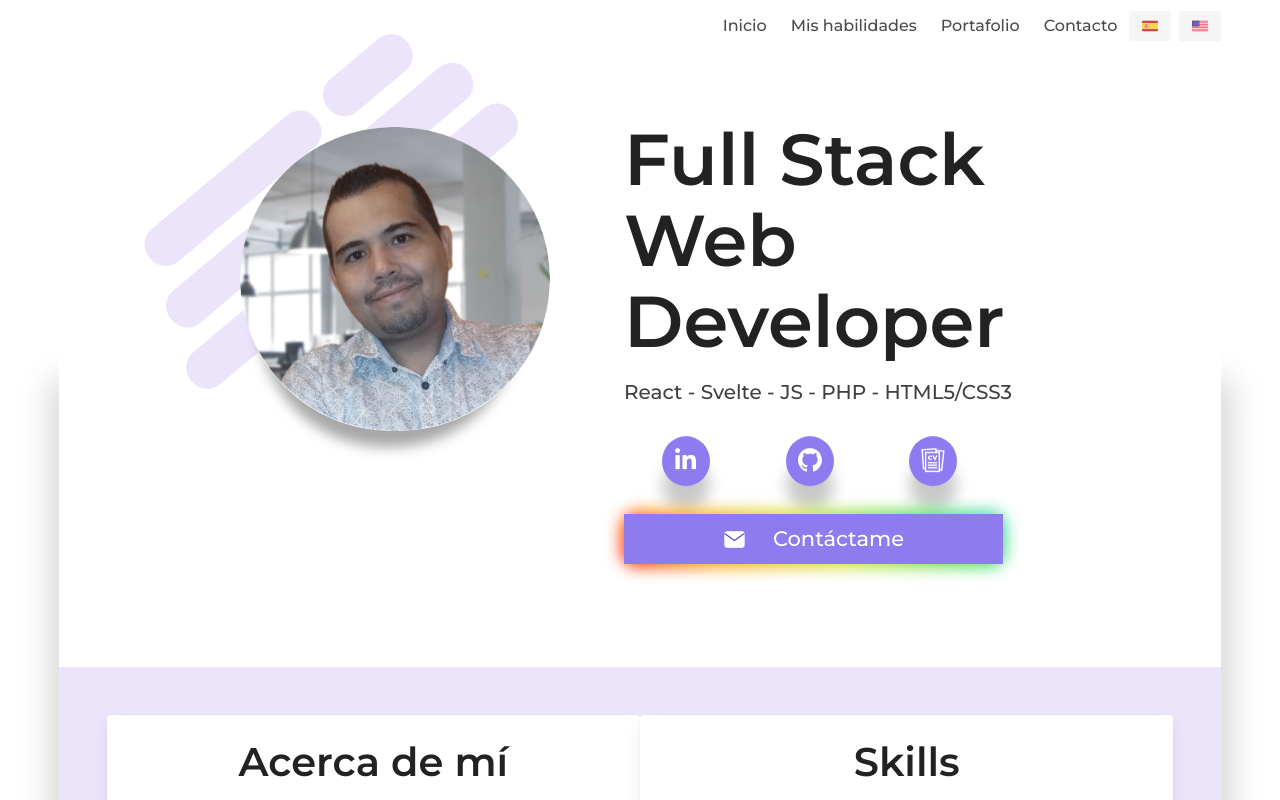
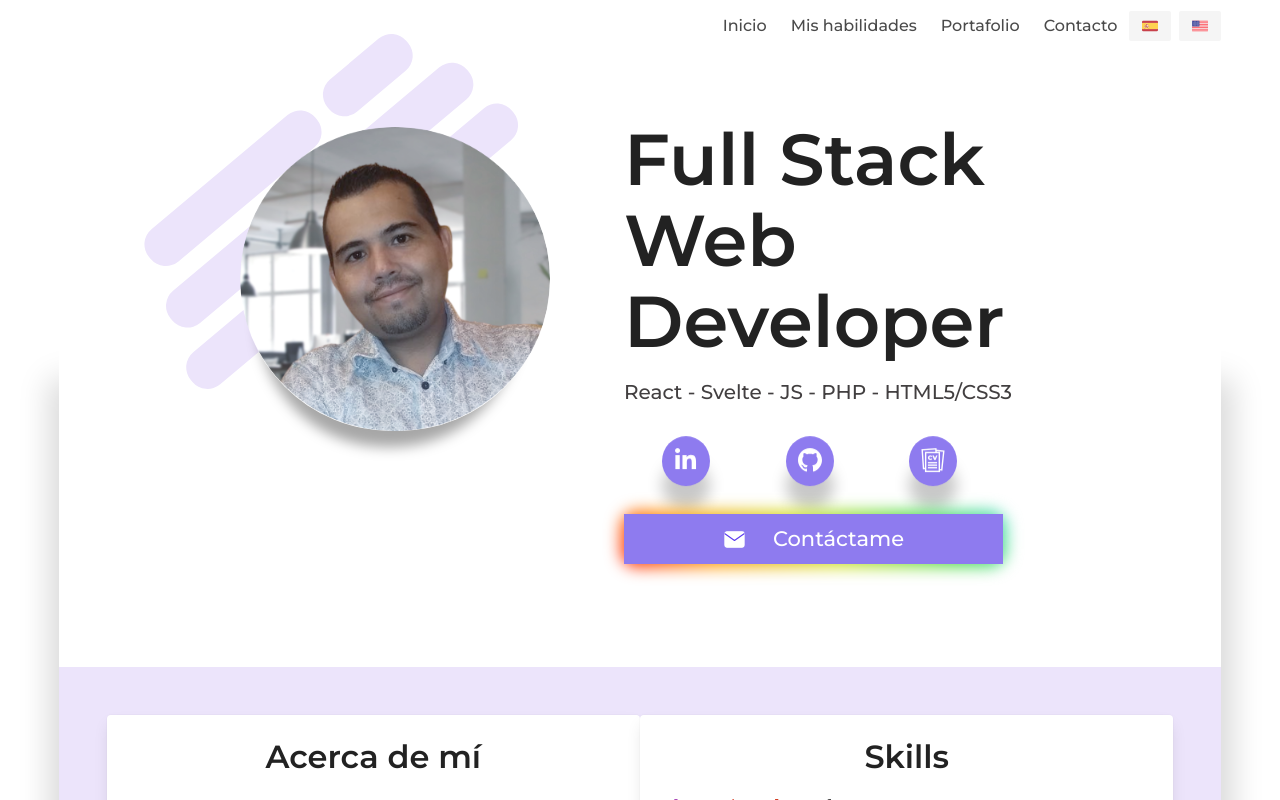
Before and after one commit to aromero7764/PortafolioReact, a React (Vite) app: page / in a window 1280 px wide. Shown: the top 800 px of the page. Built offline with nearby package versions, Linux system fonts and the light colour scheme.

Commit message:
fonnt size

```diff
--- a/src/components/AboutME/NewAboutMe.jsx
+++ b/src/components/AboutME/NewAboutMe.jsx
@@ -20,7 +20,7 @@ const NewAboutMe = () => {
 
                     <div className="card animate__animated animate__fadeInLeft">
                         <div className="card-content">
-                            <h3 className="title is-2">{t('AboutMe')}</h3>
+                            <h3 className="title is-3">{t('AboutMe')}</h3>
                             <div className="container parrafo_skills">
                                 <p className=' parrafo_skills'> {t('TxtAboutMe')}
 
@@ -39,7 +39,7 @@ const NewAboutMe = () => {
 
                     <div className="card skills-content cardSkills animate__animated animate__fadeInRight" >
                         <div className="card-content">
-                            <h3 className="title is-2 mb-0">Skills</h3>
+                            <h3 className="title is-3 mb-0">Skills</h3>
                             <div className="content codecontent">
 
                             <pre className='p-0' style={{ whiteSpace: 'pre-wrap', background: 'var(--white)' }}>
```
